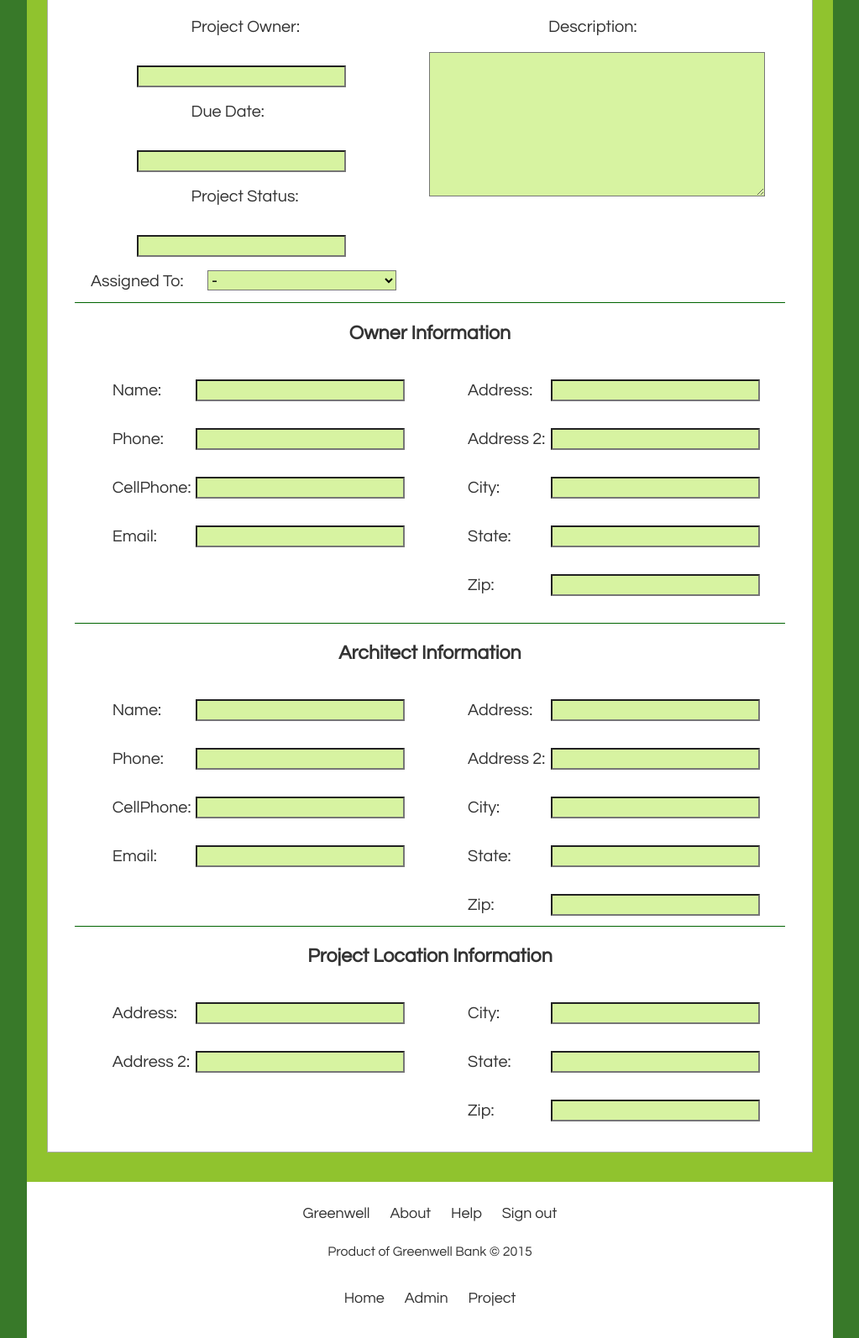
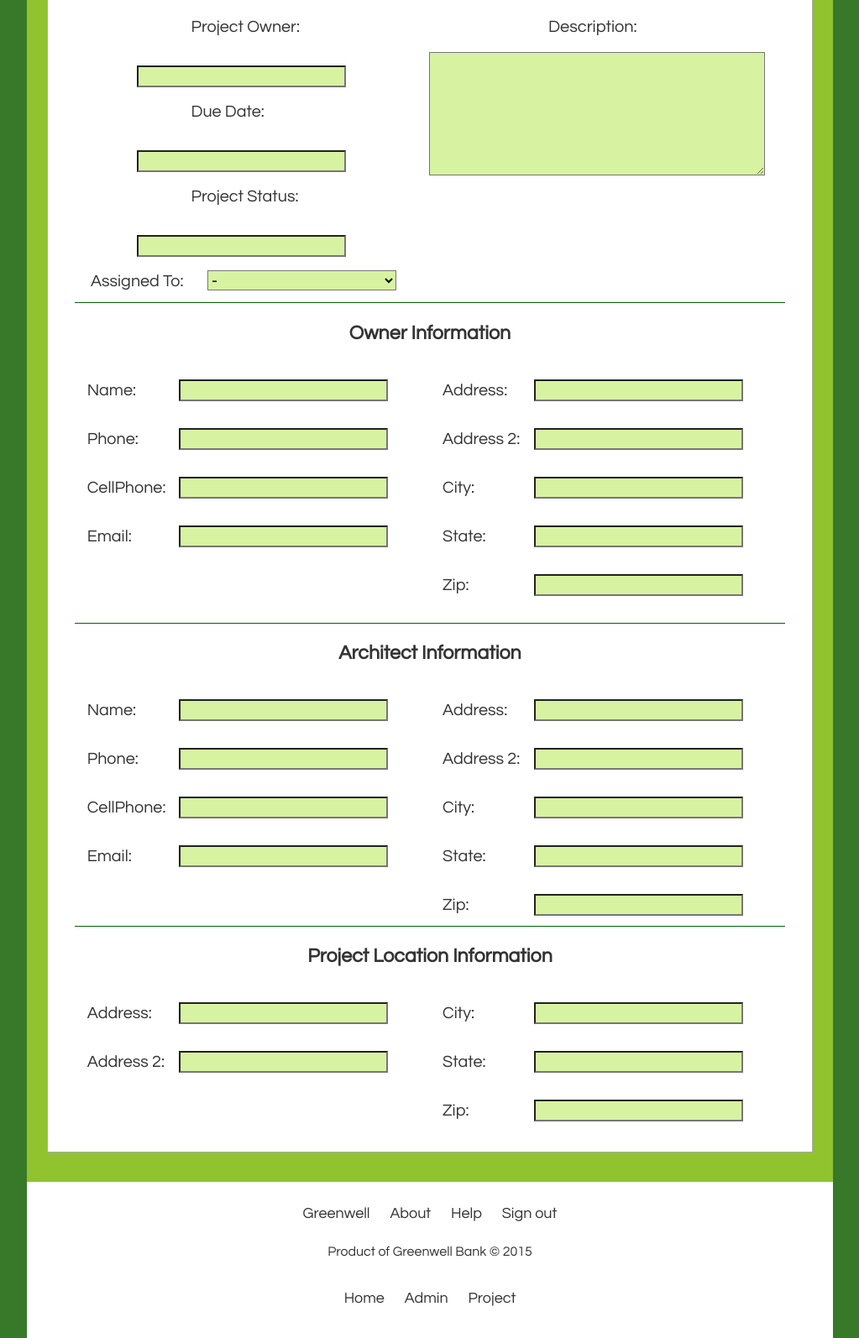
Before and after one commit to teamgreen/bidwell, a PHP site: page /webdev/project.php in a window 1280 px wide. Shown: the part 360-1954 px from the top of the page at 84% size, without its empty margins (128-1151 px from the left). Run offline with PHP 8.4, Linux system fonts and the light colour scheme; the visitor is signed in with stand-in values (Sample User, id 1); data that the repository does not hold is empty; some libraries are stand-ins or nearby versions; some web fonts are replaced.

Commit message:
project-tab1.inc and styling to labels and inputs
more styling..... "F" STYLING

```diff
--- a/webdev/css/project-style.css
+++ b/webdev/css/project-style.css
@@ -19,13 +19,19 @@ h2{
 	padding-left: 10px;
 }
 
+.project-tab1-inputs1{
+	background-color: #d7f3a1;
+	margin-left: -50px;
+	padding-left: 10px;
+}
+
 textarea.project-tab1-textarea{
 	background-color: #d7f3a1;
 
 	height: 400px;
 	margin-left: 10px;
 	padding: 10px;
-	line-height: 1.5em;
+	line-height: 1.25em;
 }
 
 .project-tab1-form-labels{
@@ -43,17 +49,21 @@ div.left{
 .left label{
 	text-align: left;
 	width: 210px;
+
 }
 
 div.left2{
 	text-align: left;
 	display: inline-block;
-	width: 100px;
+	width: 140px;
+	margin-left: -20px;
 }
 .left2 label{
 	text-align: left;
 	width: 210px;
+	margin-left: -30px;
 }
+
 
 #select-box {
 	margin-left: 10px;
--- a/webdev/includes/project-tab1.inc.php
+++ b/webdev/includes/project-tab1.inc.php
@@ -46,29 +46,29 @@
 			<div class='div-table'>
 				<div class='project-tab1'>
 					<div class="left2"><label>Name:</label></div>
-					<input class="project-tab1-inputs" type="text" id="name_owner" name="name_owner" maxlength="200" value='<?php echo $project->getOwner();?>'>
+					<input class="project-tab1-inputs1" type="text" id="name_owner" name="name_owner" maxlength="200" value='<?php echo $project->getOwner();?>'>
 					<!-- <input type="text" id="name_owner" name="name_owner" maxlength="200"> -->
 
 					<div class="left2"><label>Phone:</label></div>
-					<input class="project-tab1-inputs" type="text" id="phone_owner" name="phone_owner" maxlength="40" value='<?php echo $project->getOwnerPhone();?>'>
+					<input class="project-tab1-inputs1" type="text" id="phone_owner" name="phone_owner" maxlength="40" value='<?php echo $project->getOwnerPhone();?>'>
 
 					<div class="left2"><label>CellPhone:</label></div>
-					<input class="project-tab1-inputs" type="text" id="cellphone_owner" name="cellphone_owner" maxlength="40" value='<?php echo $project->getOwnerCellPhone(); ?>'>
+					<input class="project-tab1-inputs1" type="text" id="cellphone_owner" name="cellphone_owner" maxlength="40" value='<?php echo $project->getOwnerCellPhone(); ?>'>
 
 					<div class="left2"><label>Email:</label></div>
-					<input class="project-tab1-inputs" type="email" id="email_owner" name="email_owner" maxlength="40" value='<?php echo $project->getOwnerEmail();?>'></p>
+					<input class="project-tab1-inputs1" type="email" id="email_owner" name="email_owner" maxlength="40" value='<?php echo $project->getOwnerEmail();?>'></p>
 				</div>
 				<div class='project-tab1'>
 					<div class="left2"><label>Address:</label></div>
-					<input class="project-tab1-inputs" type="text" id="address_owner" name="address_owner" maxlength="100" value='<?php echo $project->getOwnerAddressID();?>'>
+					<input class="project-tab1-inputs1" type="text" id="address_owner" name="address_owner" maxlength="100" value='<?php echo $project->getOwnerAddressID();?>'>
 					<div class="left2"><label>Address 2:</label></div>
-					<input class="project-tab1-inputs" type="text" id="address1_owner" name="address1_owner" maxlength="100" value='<?php echo $project->getOwnerAddressID();?>'>
+					<input class="project-tab1-inputs1" type="text" id="address1_owner" name="address1_owner" maxlength="100" value='<?php echo $project->getOwnerAddressID();?>'>
 					<div class='left2'><label>City:</label></div>
-					<input class="project-tab1-inputs" type="text" id="city_owner" name="city_owner" maxlength="20" value=''>
+					<input class="project-tab1-inputs1" type="text" id="city_owner" name="city_owner" maxlength="20" value=''>
 					<div class='left2'><label>State:</label></div>
-					<input class="project-tab1-inputs" type="text" id="state_owner" name="state_owner" maxlength="20" value=''>
+					<input class="project-tab1-inputs1" type="text" id="state_owner" name="state_owner" maxlength="20" value=''>
 					<div class='left2'><label>Zip:</label></div>
-					<input class="project-tab1-inputs" type="text" id="zip_owner" name="zip_owner" maxlength="20" value=''></p>
+					<input class="project-tab1-inputs1" type="text" id="zip_owner" name="zip_owner" maxlength="20" value=''></p>
 				</div>
 			</div>
 		</div>
@@ -79,32 +79,32 @@
 		<div class='div-table'>
 			<div class='project-tab1'>
 				<div class="left2"><label>Name:</label></div>
-				<input class="project-tab1-inputs" type="text" id="name_architect" name="name_architect" maxlength="200" value='<?php echo $project->getArchitect();?>'>
+				<input class="project-tab1-inputs1" type="text" id="name_architect" name="name_architect" maxlength="200" value='<?php echo $project->getArchitect();?>'>
 
 				<div class="left2"><label>Phone:</label></div>
-				<input class="project-tab1-inputs" type="text" id="phone_architect" name="phone_architect" maxlength="40" value='<?php echo $project->getArchitectPhone();?>'>
+				<input class="project-tab1-inputs1" type="text" id="phone_architect" name="phone_architect" maxlength="40" value='<?php echo $project->getArchitectPhone();?>'>
 
 				<div class="left2"><label>CellPhone:</label></div>
-				<input class="project-tab1-inputs" type="text" id="cellphone_architect" name="cellphone_architect" maxlength="40" value='<?php echo $project->getArchitectCellPhone(); ?>'>
+				<input class="project-tab1-inputs1" type="text" id="cellphone_architect" name="cellphone_architect" maxlength="40" value='<?php echo $project->getArchitectCellPhone(); ?>'>
 
 				<div class="left2"><label>Email:</label></div>
-				<input class="project-tab1-inputs" type="email" id="email_architect" name="email_architect" maxlength="100" value='<?php echo $project->getArchitectEmail();?>'></p>
+				<input class="project-tab1-inputs1" type="email" id="email_architect" name="email_architect" maxlength="100" value='<?php echo $project->getArchitectEmail();?>'></p>
 			</div>
 			<div class='project-tab1'>
 				<div class="left2"><label>Address:</label></div>
-				<input class="project-tab1-inputs" type="text" id="address_architect" name="address_architect" maxlength="100" value='<?php echo $project->getArchitectAddressID();?>'>
+				<input class="project-tab1-inputs1" type="text" id="address_architect" name="address_architect" maxlength="100" value='<?php echo $project->getArchitectAddressID();?>'>
 
 				<div class="left2"><label>Address 2:</label></div>
-				<input class="project-tab1-inputs" type="text" id="address1_architect" name="address1_architect" maxlength="100" value='<?php echo $project->getArchitectAddressID();?>'>
+				<input class="project-tab1-inputs1" type="text" id="address1_architect" name="address1_architect" maxlength="100" value='<?php echo $project->getArchitectAddressID();?>'>
 
 				<div class='left2'><label>City:</label></div>
-				<input class="project-tab1-inputs" type="text" id="city_architect" name="city_architect" maxlength="20">
+				<input class="project-tab1-inputs1" type="text" id="city_architect" name="city_architect" maxlength="20">
 
 				<div class='left2'><label>State:</label></div>
-				<input class="project-tab1-inputs" type="text" id="state_architect" name="state_architect" maxlength="20" value=''>
+				<input class="project-tab1-inputs1" type="text" id="state_architect" name="state_architect" maxlength="20" value=''>
 
 				<div class='left2'><label>Zip:</label></div>
-				<input class="project-tab1-inputs" type="text" id="zip_architect" name="zip_architect" maxlength="20" value=''>
+				<input class="project-tab1-inputs1" type="text" id="zip_architect" name="zip_architect" maxlength="20" value=''>
 			</div>
 		</div>
 	</div>
@@ -114,20 +114,20 @@
 		<div class='div-table'>
 			<div class='project-tab1'>
 				<div class="left2"><label>Address:</label></div>
-				<input class="project-tab1-inputs" type="text" id="project_address_location" name="address1_location" maxlength="100" value='<?php echo $project->getSiteAddressID();?>'>
+				<input class="project-tab1-inputs1" type="text" id="project_address_location" name="address1_location" maxlength="100" value='<?php echo $project->getSiteAddressID();?>'>
 
 				<div class="left2"><label>Address 2:</label></div>
-				<input class="project-tab1-inputs" type="text" id="address1_location" name="address1_location" maxlength="100" value='<?php echo $project->getSiteAddressID();?>'>
+				<input class="project-tab1-inputs1" type="text" id="address1_location" name="address1_location" maxlength="100" value='<?php echo $project->getSiteAddressID();?>'>
 			</div>
 			<div class='project-tab1'>
 				<div class='left2'><label>City:</label></div>
-				<input class="project-tab1-inputs" type="text" id="project_city_location" name="project_city_location" maxlength="20">
+				<input class="project-tab1-inputs1" type="text" id="project_city_location" name="project_city_location" maxlength="20">
 
 				<div class='left2'><label>State:</label></div>
-				<input class="project-tab1-inputs" type="text" id="project_state_location" name="project_state_location" maxlength="20" value=''>
+				<input class="project-tab1-inputs1" type="text" id="project_state_location" name="project_state_location" maxlength="20" value=''>
 
 				<div class='left2'><label>Zip:</label></div>
-				<input class="project-tab1-inputs" type="text" id="project_zip_location" name="project_zip_location" maxlength="20" value=''>
+				<input class="project-tab1-inputs1" type="text" id="project_zip_location" name="project_zip_location" maxlength="20" value=''>
 			</div>
 		</div>
 		<!-- <div>
```
